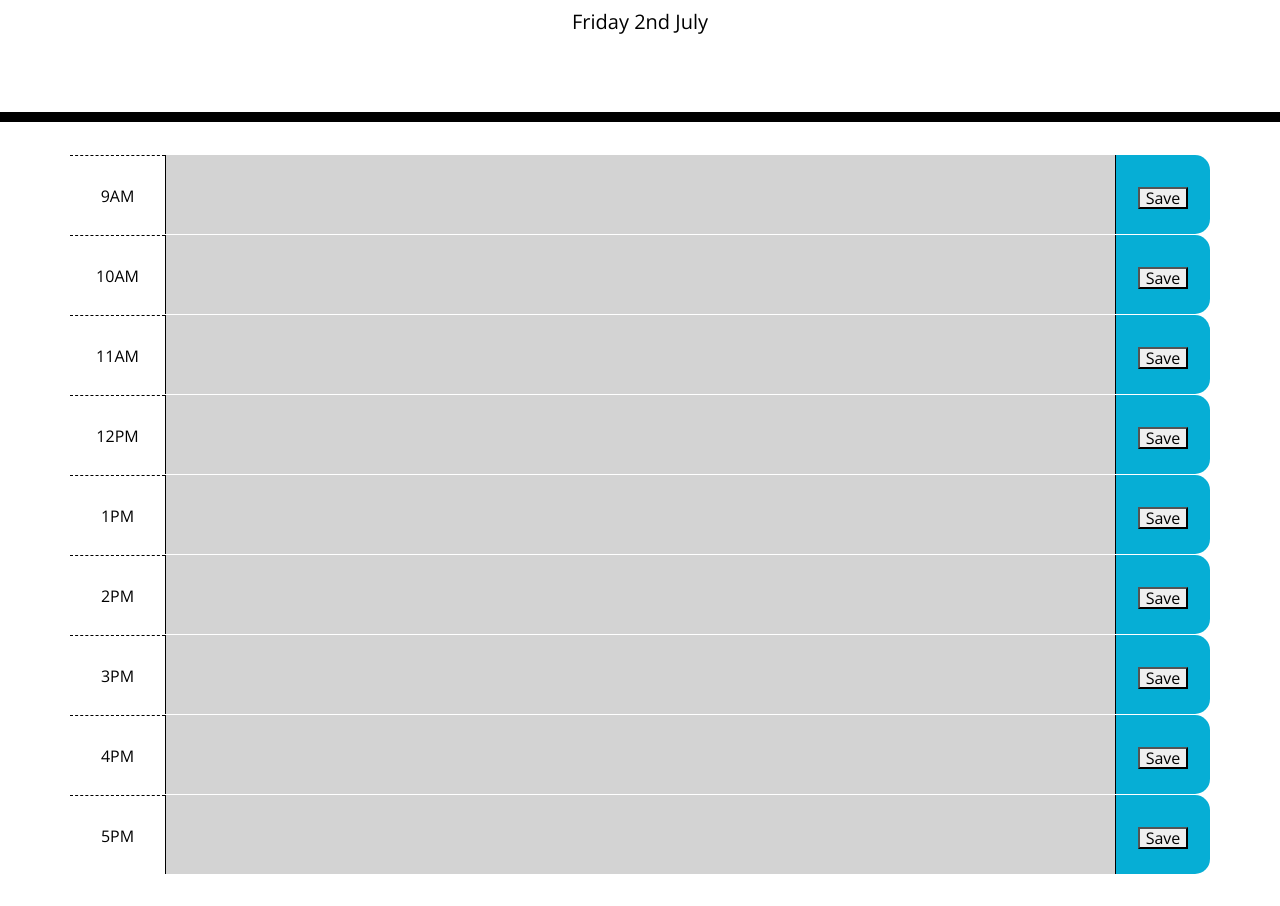
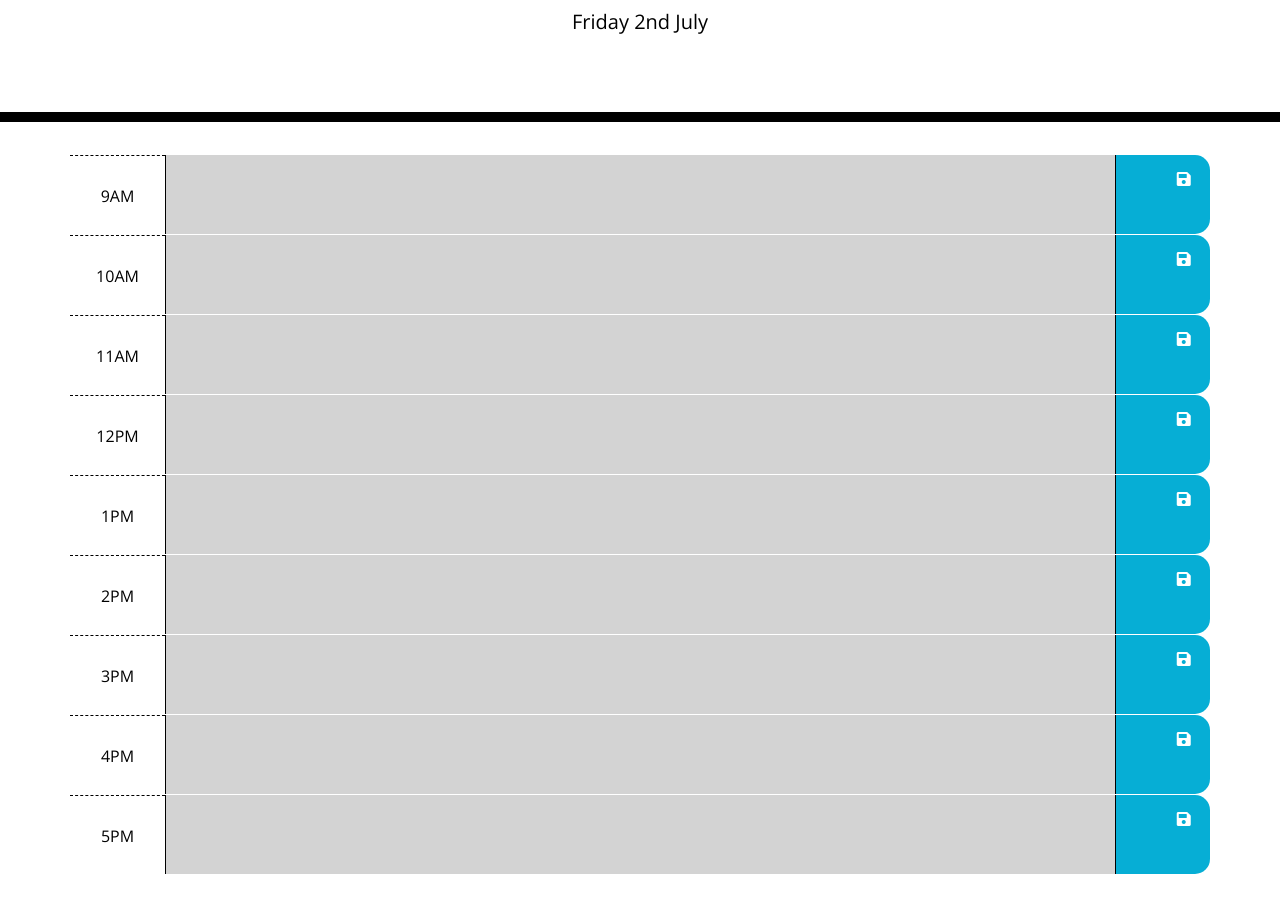
Before and after one commit to kevinjr1998/Work_Day_Scheduler, a plain HTML site: page index.html in a window 1280 px wide. Shown: the part 182-1088 px from the top of the page. Drawn offline with nearby package versions, Linux system fonts and the light colour scheme.

Commit message:
comments added to html document, buttons updated with fontawesome save icon css updated, readme created and updated

```diff
--- a/Assets/script.js
+++ b/Assets/script.js
@@ -5,7 +5,7 @@ var textAreaBoxes = $('textarea');
 
 // formats the day generated by the moment command and adds the day and date to the currentDayContainer
 var currentDay = moment().format('dddd Do MMMM');
-// var currentDay = moment('2 PM','h a'); //time today at 2 pm
+
 currentDayContainer.text(currentDay);
 
 
@@ -23,7 +23,7 @@ for (var i = 0; i < workDayHours.length; i++){
 
     var timeDiff = timeNow.diff(timeThen, 'hour'); //calculates the time difference in hours between current time and time given by array in hours
 
-// block below is used to assign differentt formatting depending on time of day.
+// block below is used to assign different formatting depending on time of day.
     if(timeDiff > 0){
         $(currentDayHours[i]).addClass('past');
     } else if(timeDiff < 0){
@@ -42,7 +42,7 @@ for (var i = 0; i < textAreaBoxes.length; i++){
 //the below block uses event delegation to listen to which button was pressed within the timeblock container and uses
 // Jquerys element traversal locate the respective textarea and saves the time ID and the respective textarea content to local storage
 
-$('.time-block').on('click','button', function(event){
+$('.time-block').on('click','i', function(event){
     event.preventDefault();
     var hourBlock = $(event.target).parents().siblings('textarea').attr('id');
     var textBoxValue = $(event.target).parents().siblings('textarea').val();
--- a/Assets/style.css
+++ b/Assets/style.css
@@ -12,6 +12,7 @@ textarea {
   border-left: 1px solid black;
   padding: 10px;
 }
+
 
 .jumbotron {
   text-align: center;
@@ -71,4 +72,5 @@ textarea {
 .saveBtn i:hover {
   font-size: 20px;
   transition: all 0.3s ease-in-out;
+  cursor: pointer;
 }
--- a/index.html
+++ b/index.html
@@ -28,17 +28,19 @@
     <header class="jumbotron">
       <h1 class="display-3">Work Day Scheduler</h1>
       <p class="lead">A simple calendar app for scheduling your work day</p>
+      <!-- the currentDay element holds the current day using Moment.js, text added through script -->
       <p id="currentDay" class="lead"> </p>
     </header>
 
+    <!-- time block container, holds all the hour blocks of time throught a typical workday, layout of webpage styled using Bootstrap -->
     <div class="container time-block">
       <div class="row 9AM">
         <div class="col-1 hour ">
           9AM
         </div>
         <textarea class="col-10" id="9AM" ></textarea>
-        <div class="col-1 saveBtn" >
-          <button id='9AMSubmit'>Save</button>
+        <div class="col-1 saveBtn">
+          <i class="fas fa-save"></i>
         </div>
       </div>
 
@@ -47,8 +49,8 @@
           10AM
         </div>
         <textarea class="col-10" id="10AM" ></textarea>
-        <div class="col-1 saveBtn" id='10AMSubmit'>
-          <button id='10AMSubmit'>Save</button>
+        <div class="col-1 saveBtn">
+          <i class="fas fa-save"></i>
         </div>
       </div>
 
@@ -57,8 +59,8 @@
           11AM
         </div>
         <textarea class="col-10" id="11AM" ></textarea>
-        <div class="col-1 saveBtn" >
-          <button id='11AMSubmit'>Save</button>
+        <div class="col-1 saveBtn">
+          <i class="fas fa-save"></i>
         </div>
       </div>
 
@@ -68,7 +70,7 @@
         </div>
         <textarea class="col-10" id="12PM" ></textarea>
         <div class="col-1 saveBtn" >
-          <button id='12PMSubmit'>Save</button>
+          <i class="fas fa-save"></i>
         </div>
       </div>
 
@@ -78,7 +80,7 @@
         </div>
         <textarea class="col-10" id="1PM" ></textarea>
         <div class="col-1 saveBtn 1" >
-          <button id='1PMSubmit'>Save</button>
+          <i class="fas fa-save"></i>
         </div>
       </div>
 
@@ -88,7 +90,7 @@
         </div>
         <textarea class="col-10" id="2PM" ></textarea>
         <div class="col-1 saveBtn" >
-          <button id='2PMSubmit'>Save</button>
+          <i class="fas fa-save"></i>
         </div>
       </div>
 
@@ -98,7 +100,7 @@
         </div>
         <textarea class="col-10" id="3PM" ></textarea>
         <div class="col-1 saveBtn">
-          <button id='3PMSubmit'>Save</button>
+          <i class="fas fa-save"></i>
         </div>
       </div>
 
@@ -108,7 +110,7 @@
         </div>
         <textarea class="col-10" id="4PM" ></textarea>
         <div class="col-1 saveBtn" >
-          <button id='4PMSubmit'>Save</button>
+          <i class="fas fa-save"></i>
         </div>
       </div>
 
@@ -118,7 +120,7 @@
         </div>
         <textarea class="col-10" id="5PM" ></textarea>
         <div class="col-1 saveBtn" >
-          <button id='5PMSubmit'>Save</button>
+          <i class="fas fa-save"></i>
         </div>
       </div>
 
@@ -127,7 +129,7 @@
 
     <script src="https://cdnjs.cloudflare.com/ajax/libs/jquery/3.2.1/jquery.min.js"></script>
     <script src="https://cdnjs.cloudflare.com/ajax/libs/moment.js/2.24.0/moment.min.js"></script>
-    <script src="Assets/script.js"></script>
+    <script src="./Assets/script.js"></script>
 
   </body>
 </html>
```
Also changed, not shown: Assets/Day_Planner_Screenshot.png (added), 1 other file.
